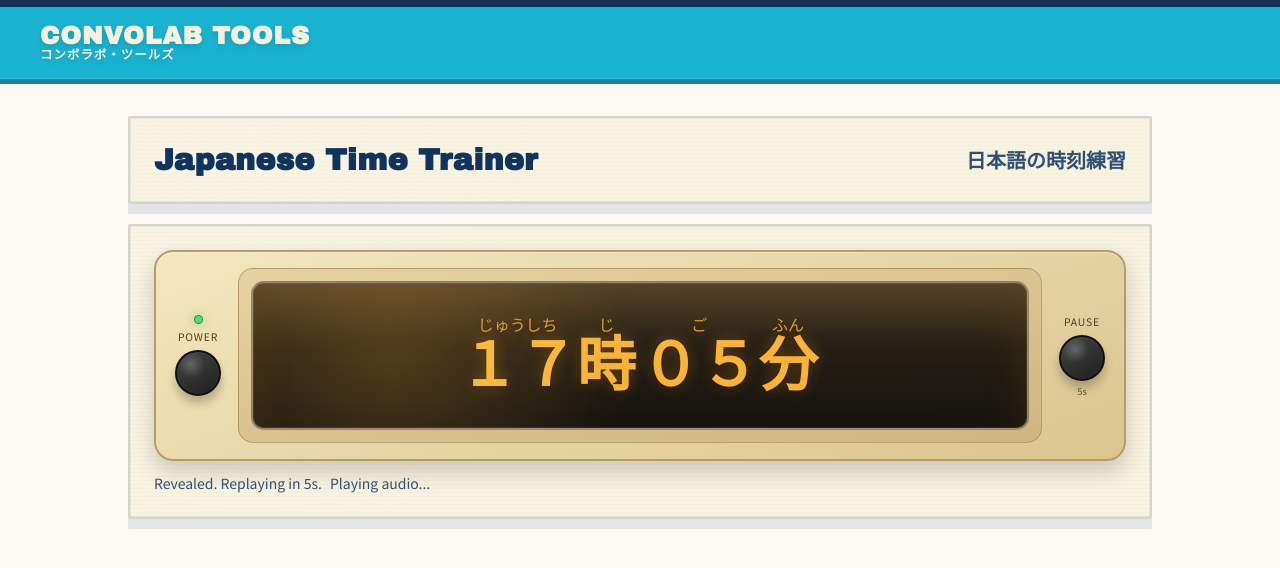
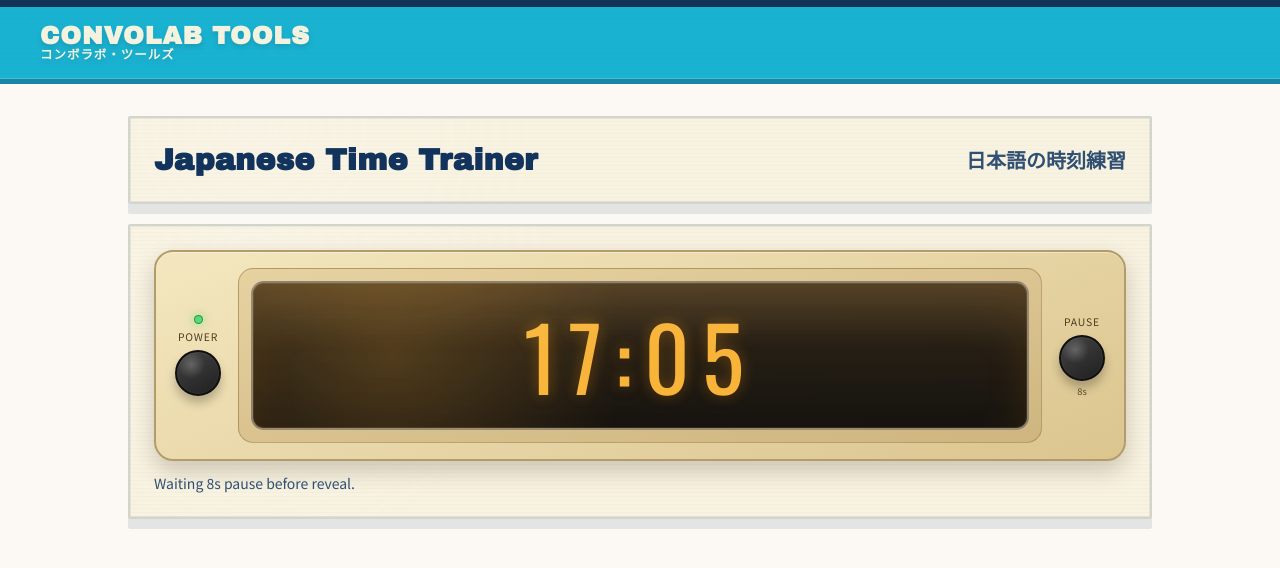
Before and after one commit to andyroo2000/convo-lab, a React (Vite) app in the folder client/: page /tools/japanese-time-practice in a window 1280 px wide. Shown: the top 568 px of the page. Built offline with nearby package versions, Linux system fonts and the light colour scheme; no server answers.

Commit message:
chore: default trainer pause knob to 8 seconds

```diff
--- a/client/src/features/tools/japaneseTimePractice/components/JapaneseTimePracticeToolPage.tsx
+++ b/client/src/features/tools/japaneseTimePractice/components/JapaneseTimePracticeToolPage.tsx
@@ -70,7 +70,7 @@ const JapaneseTimePracticeToolPage = () => {
   const [isPowerOn, setIsPowerOn] = useState(true);
   const [isRevealed, setIsRevealed] = useState(false);
   const [isPlaying, setIsPlaying] = useState(false);
-  const [pauseSeconds, setPauseSeconds] = useState<number>(5);
+  const [pauseSeconds, setPauseSeconds] = useState<number>(8);
   const [playbackHint, setPlaybackHint] = useState<string | null>(null);
 
   const revealTimerRef = useRef<number | null>(null);
```
